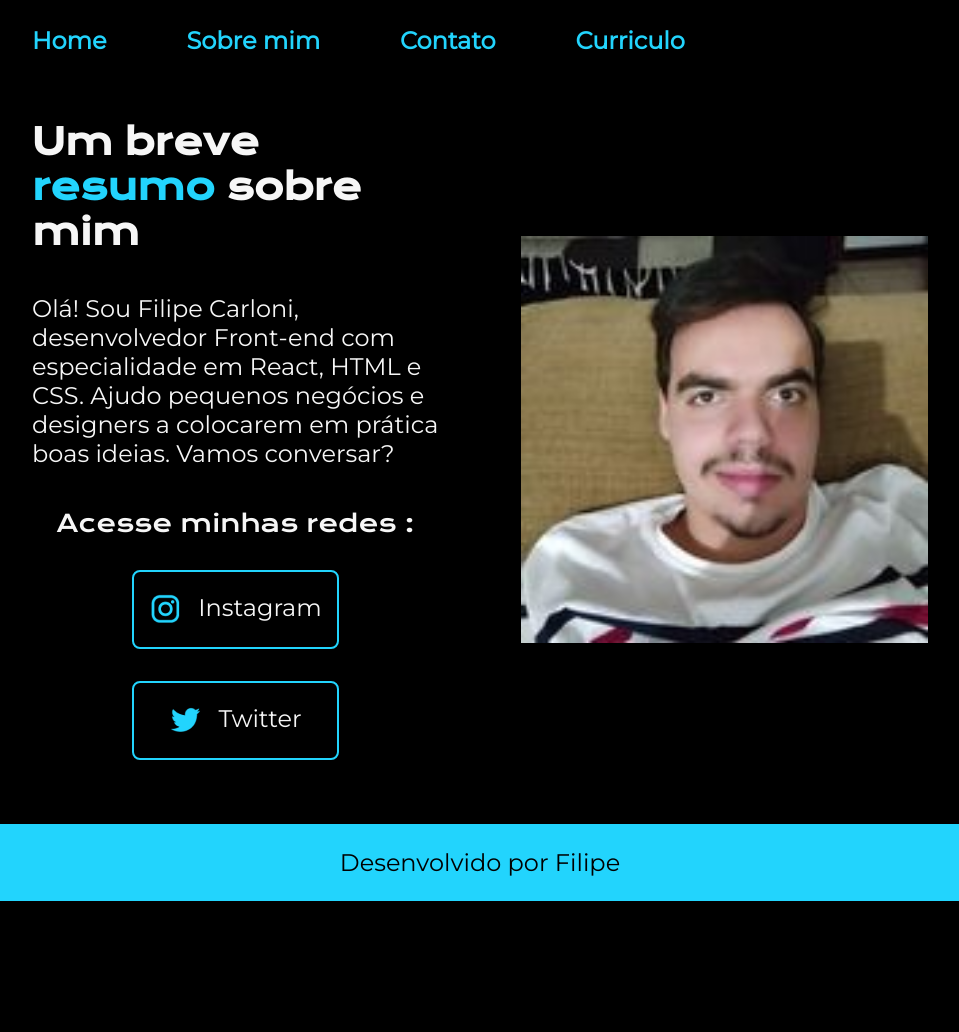
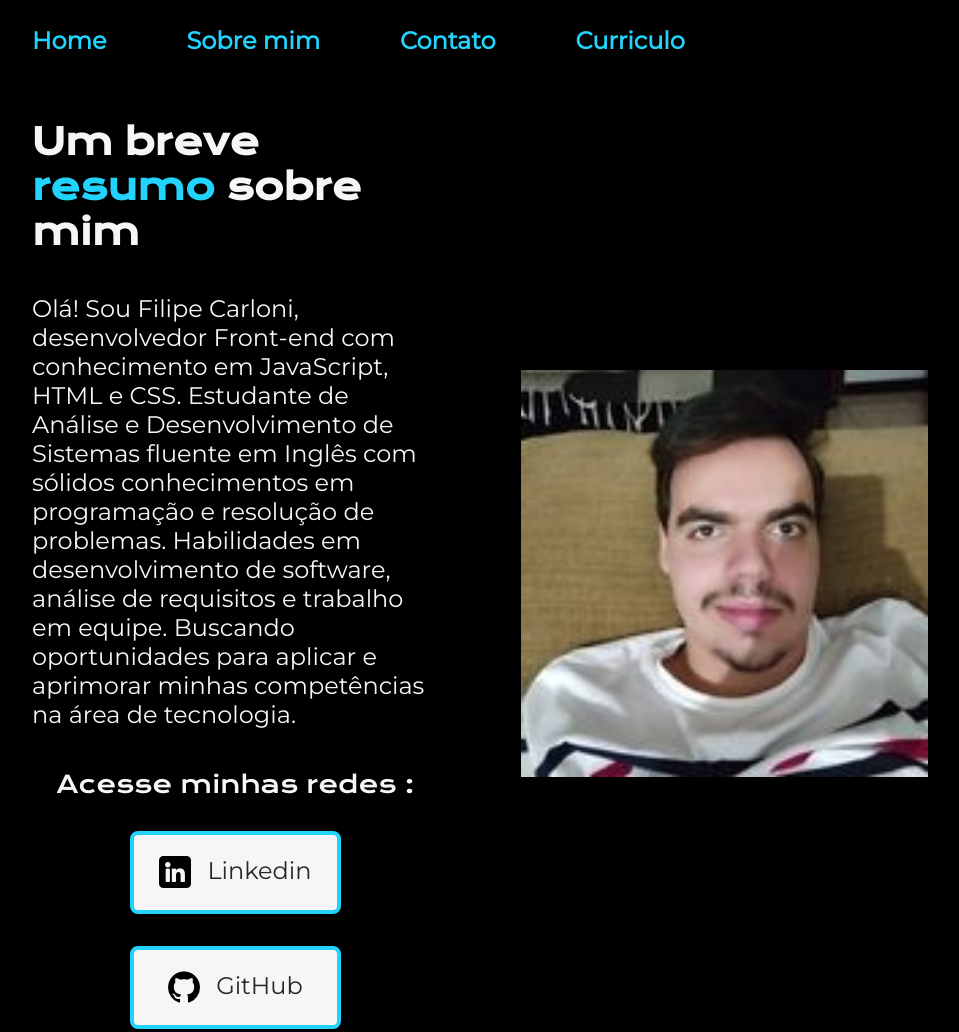
Before and after one commit to Carlonii/about-me-page, a plain HTML site: page index.html in a window 1280 px wide. Shown: the top 1032 px of the page, without its empty margins (160-1119 px from the left). Before the commit the page ends 901 px from the top, so only its background shows below. Drawn offline with nearby package versions, Linux system fonts and the light colour scheme.

Commit message:
update informations

```diff
--- a/Styles/style.css
+++ b/Styles/style.css
@@ -108,9 +108,10 @@ body {
     font-size: 1.5rem;
     padding: 21.5px 0;
     text-decoration: none;
-    color: var(--cor-secundaria);
+    color: var(--cor-hover);
     font-family: var(--fonte-secundaria);
-    border: 2px solid var(--cor-terciaria);
+    border: 4px solid var(--cor-terciaria);
+    background-color: var(--cor-secundaria);
 
 }
 
--- a/index.html
+++ b/index.html
@@ -18,16 +18,16 @@
     <main class="apresentacao">
         <section class="apresentacao__conteudo">
             <h1 class="apresentacao__conteudo__titulo">Um breve <strong class="titulo-destaque"> resumo</strong> sobre mim</h1>
-            <p class="apresentacao__conteudo__texto">Olá! Sou Filipe Carloni, desenvolvedor Front-end com especialidade em React, HTML e CSS. Ajudo pequenos negócios e designers a colocarem em prática boas ideias. Vamos conversar?</p>
+            <p class="apresentacao__conteudo__texto">Olá! Sou Filipe Carloni, desenvolvedor Front-end com conhecimento em JavaScript, HTML e CSS. Estudante de Análise e Desenvolvimento de Sistemas fluente em Inglês com sólidos conhecimentos em programação e resolução de problemas. Habilidades em desenvolvimento de software, análise de requisitos e trabalho em equipe. Buscando oportunidades para aplicar e aprimorar minhas competências na área de tecnologia.  </p>
             <div class="apresentacao__links">
                 <h2 class="apresentacao___links___subtitulo"> Acesse minhas redes :</h2>
-                <a class="apresentacao__links__navegacao" href="https://www.instagram.com/filipe_carloni/">
-                <img src="./Assets/instagram.png">
-                Instagram
+                <a class="apresentacao__links__navegacao" href="https://linkedin.com/in/filipe-carloni-dev">
+                <img src="Assets/linkedin.png">
+                Linkedin
                 </a>
-                <a class="apresentacao__links__navegacao" href="https://twitter.com/Filipe_Carloni">
-                <img src="./Assets/twitter.png">
-                Twitter</a>
+                <a class="apresentacao__links__navegacao" href="https://github.com/Carlonii">
+                <img src="Assets/github-logo.png">
+                GitHub</a>
             </div>
         </section>
         <img class="apresentacao__imagem" src="./Assets/Eu.jpg" alt="Foto do Filipe Carloni">
```
Also changed, not shown: contato.html (+1 -5 lines), curriculo.html (+1 -1 lines), Assets/github-logo.png (added), Assets/github.png (deleted), Assets/linkedin.png (added), Assets/resumo para estagio.png (added).
